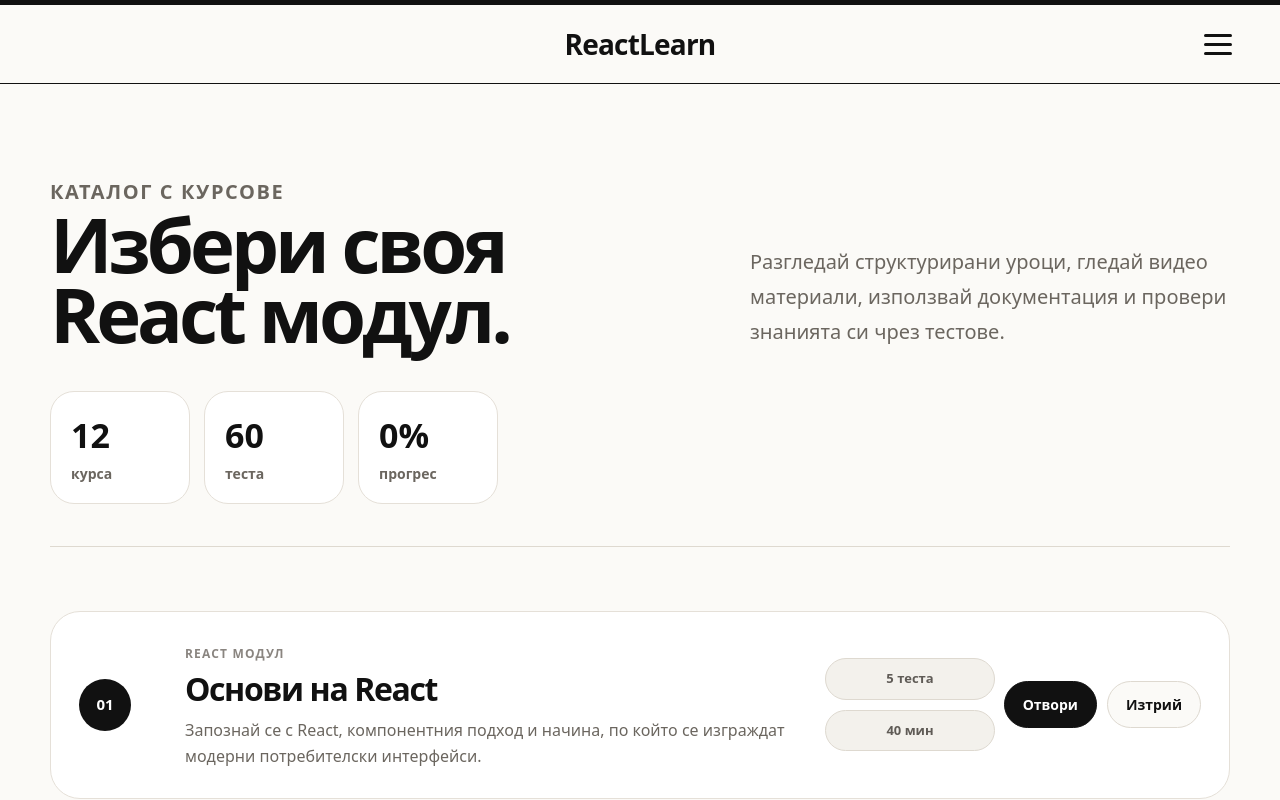
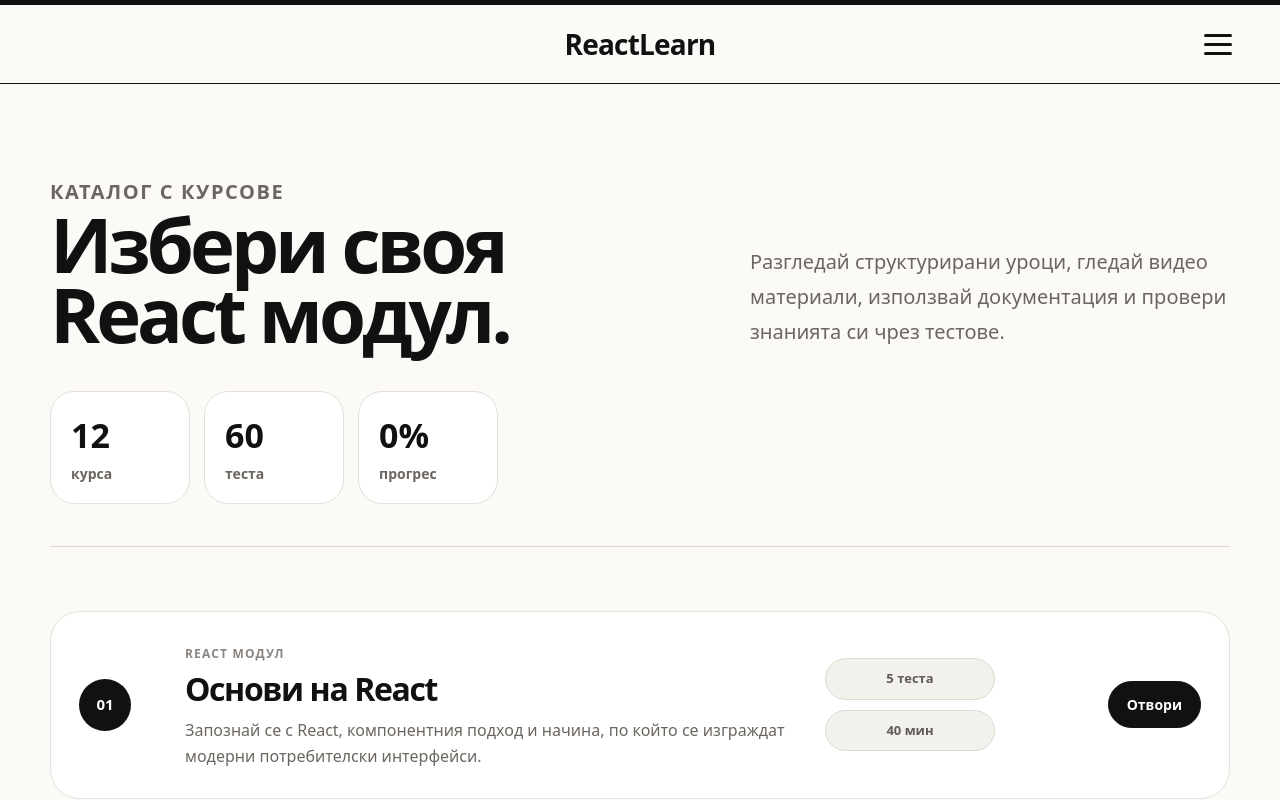
Before and after one commit to IvannIvannov/react-diploma-project, a React (Vite) app in the folder client/: page /courses in a window 1280 px wide. Shown: the top 800 px of the page. Built offline with nearby package versions, Linux system fonts and the light colour scheme.

Commit message:
remove course delete action from public courses page

```diff
--- a/client/src/pages/Courses.tsx
+++ b/client/src/pages/Courses.tsx
@@ -17,7 +17,7 @@ type QuizResult = {
 };
 
 const Courses = () => {
-  const { courses, deleteCourse } = useCourses();
+  const { courses } = useCourses();
   const { user } = useAuth();
 
   const [results, setResults] = useState<QuizResult[]>([]);
@@ -113,10 +113,6 @@ const Courses = () => {
 
                 <div className="course-actions">
                   <Link to={`/courses/${course.id}`}>Отвори</Link>
-
-                  <button onClick={() => deleteCourse(course.id)}>
-                    Изтрий
-                  </button>
                 </div>
               </article>
             );
```
